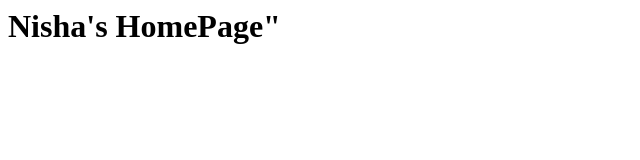
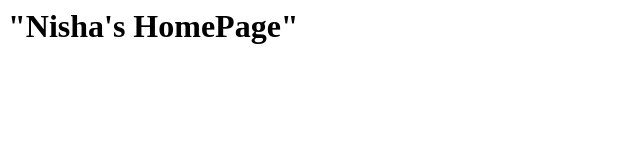
Before and after one commit to ngeorg6/ngeorg6.github.io, a plain HTML site: page itis3135/index.html in a window 1280 px wide. Shown: the whole page, without its empty margins (0-640 px from the left). Drawn offline with Linux system fonts and the light colour scheme.

Commit message:
Update index.html

```diff
--- a/itis3135/index.html
+++ b/itis3135/index.html
@@ -1 +1 @@
-<h1>Nisha's HomePage"</h1>
+<h1>"Nisha's HomePage"</h1>
```
